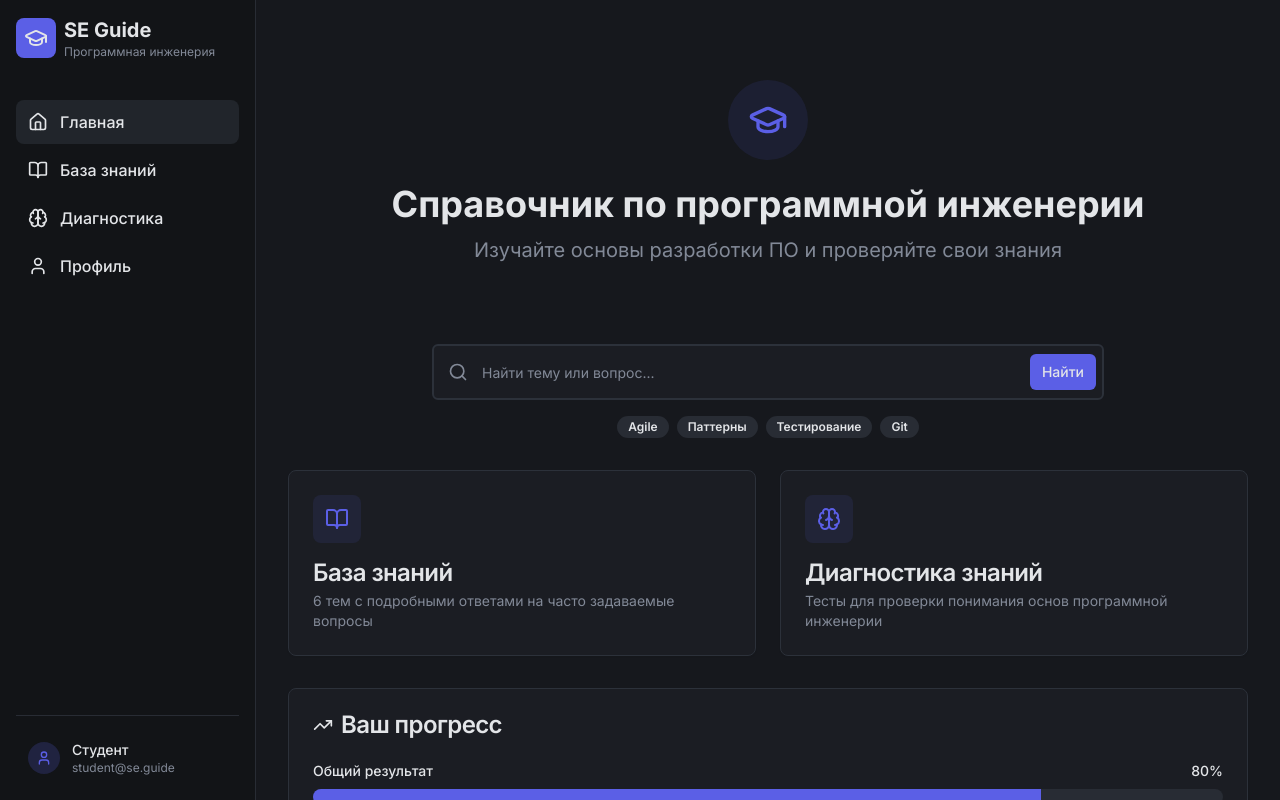
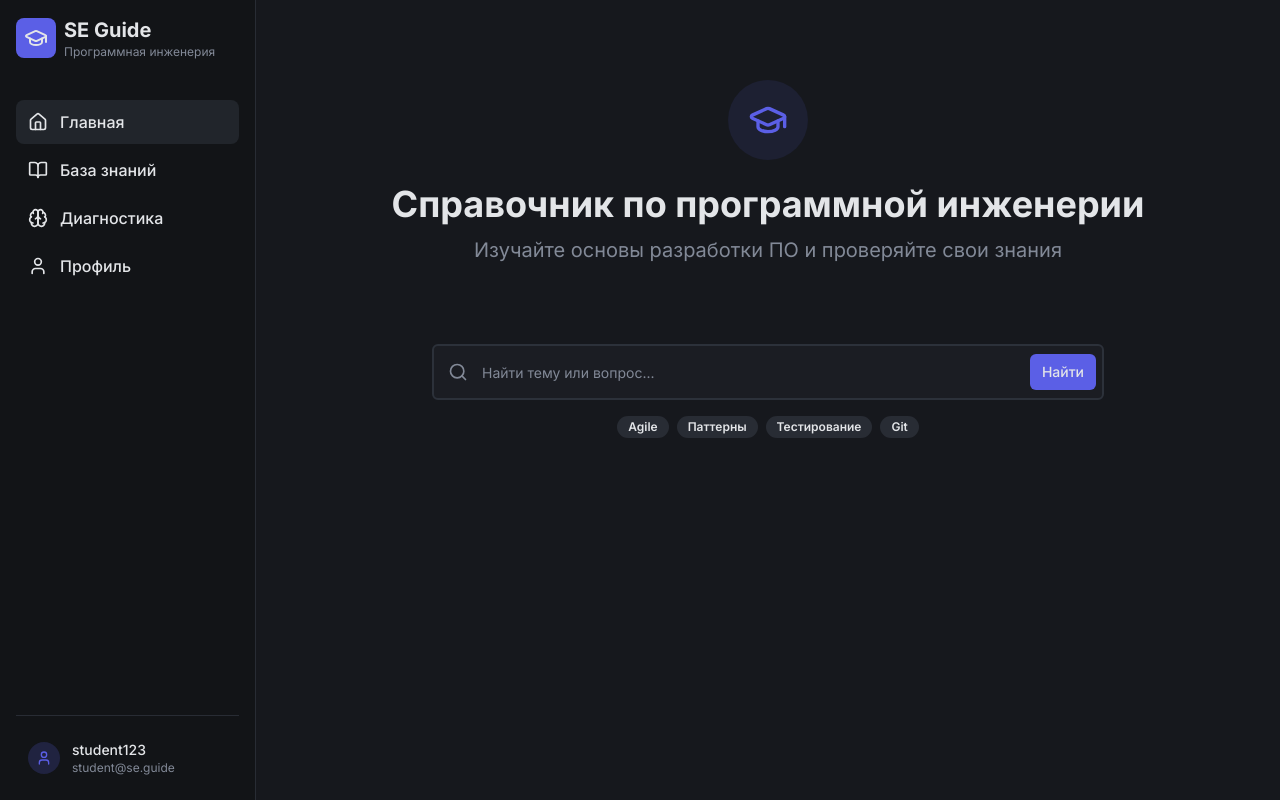
Before and after one commit to pr-poehali-dev/faq-software-engineering, a React (Vite) app: page / in a window 1280 px wide. Built offline with nearby package versions, Linux system fonts and the light colour scheme.

Commit message:
Правка главной: удаление лишних блоков

```diff
--- a/src/pages/Index.tsx
+++ b/src/pages/Index.tsx
@@ -181,30 +181,7 @@ const topics: Topic[] = [
       }
     ]
   },
-  {
-    id: 'requirements',
-    title: 'Требования к ПО',
-    icon: 'FileText',
-    description: 'Сбор и управление требованиями',
-    questions: [
-      {
-        question: 'Что такое требования к ПО?',
-        answer: 'Требования — это описание того, что должна делать система и какими свойствами обладать. Делятся на функциональные (что система делает) и нефункциональные (как система это делает).'
-      },
-      {
-        question: 'Что такое User Story?',
-        answer: 'User Story — краткое описание функциональности с точки зрения пользователя. Формат: "Как [роль] я хочу [действие], чтобы [результат]". Например: "Как покупатель я хочу добавить товар в корзину, чтобы купить его позже".'
-      },
-      {
-        question: 'Что такое MVP?',
-        answer: 'MVP (Minimum Viable Product) — минимально жизнеспособный продукт с базовой функциональностью для проверки гипотез. Позволяет получить обратную связь от пользователей на ранних этапах с минимальными затратами.'
-      },
-      {
-        question: 'Что такое нефункциональные требования?',
-        answer: 'Нефункциональные требования описывают качественные характеристики системы: производительность, безопасность, надежность, масштабируемость, удобство использования. Например: "Система должна обрабатывать 1000 запросов в секунду".'
-      }
-    ]
-  }
+
 ];
 
 const quizzes: Quiz[] = [
@@ -309,7 +286,7 @@ export default function Index() {
   const [currentView, setCurrentView] = useState<ViewType>('home');
   const [searchQuery, setSearchQuery] = useState('');
   const [searchResults, setSearchResults] = useState<Topic[]>([]);
-  const [userName, setUserName] = useState('Студент');
+  const [userName, setUserName] = useState('student123');
   const [userEmail, setUserEmail] = useState('student@se.guide');
   const [isEditingProfile, setIsEditingProfile] = useState(false);
   const [testHistory, setTestHistory] = useState<TestHistory[]>([
@@ -540,70 +517,6 @@ export default function Index() {
                     </Badge>
                   </div>
                 </div>
-
-                <div className="grid md:grid-cols-2 gap-6 mt-12">
-                  <Card className="hover:shadow-lg transition-shadow cursor-pointer" onClick={() => setCurrentView('topics')}>
-                    <CardHeader>
-                      <div className="w-12 h-12 rounded-lg bg-primary/10 flex items-center justify-center mb-3">
-                        <Icon name="BookOpen" className="text-primary" size={24} />
-                      </div>
-                      <CardTitle>База знаний</CardTitle>
-                      <CardDescription>
-                        {topics.length} тем с подробными ответами на часто задаваемые вопросы
-                      </CardDescription>
-                    </CardHeader>
-                  </Card>
-
-                  <Card className="hover:shadow-lg transition-shadow cursor-pointer" onClick={() => setCurrentView('diagnostics')}>
-                    <CardHeader>
-                      <div className="w-12 h-12 rounded-lg bg-primary/10 flex items-center justify-center mb-3">
-                        <Icon name="Brain" className="text-primary" size={24} />
-                      </div>
-                      <CardTitle>Диагностика знаний</CardTitle>
-                      <CardDescription>
-                        Тесты для проверки понимания основ программной инженерии
-                      </CardDescription>
-                    </CardHeader>
-                  </Card>
-                </div>
-
-                {testHistory.length > 0 && (
-                  <Card>
-                    <CardHeader>
-                      <CardTitle className="flex items-center gap-2">
-                        <Icon name="TrendingUp" size={20} />
-                        Ваш прогресс
-                      </CardTitle>
-                    </CardHeader>
-                    <CardContent>
-                      <div className="space-y-4">
-                        <div>
-                          <div className="flex justify-between mb-2">
-                            <span className="text-sm font-medium">Общий результат</span>
-                            <span className="text-sm font-medium">{calculateTotalProgress()}%</span>
-                          </div>
-                          <Progress value={calculateTotalProgress()} />
-                        </div>
-                        <div className="grid grid-cols-3 gap-4 pt-4">
-                          <div className="text-center">
-                            <div className="text-2xl font-bold text-primary">{testHistory.length}</div>
-                            <div className="text-xs text-muted-foreground">Тестов пройдено</div>
-                          </div>
-                          <div className="text-center">
-                            <div className="text-2xl font-bold text-primary">
-                              {testHistory.reduce((sum, t) => sum + t.score, 0)}
-                            </div>
-                            <div className="text-xs text-muted-foreground">Правильных ответов</div>
-                          </div>
-                          <div className="text-center">
-                            <div className="text-2xl font-bold text-primary">{calculateTotalProgress()}%</div>
-                            <div className="text-xs text-muted-foreground">Средний балл</div>
-                          </div>
-                        </div>
-                      </div>
-                    </CardContent>
-                  </Card>
-                )}
               </div>
             )}
 
@@ -835,16 +748,16 @@ export default function Index() {
                     {isEditingProfile ? (
                       <div className="space-y-4">
                         <div>
-                          <Label htmlFor="name">Имя</Label>
+                          <Label htmlFor="login">Логин</Label>
                           <Input
-                            id="name"
+                            id="login"
                             value={userName}
                             onChange={(e) => setUserName(e.target.value)}
                             className="mt-1"
                           />
                         </div>
                         <div>
-                          <Label htmlFor="email">Email</Label>
+                          <Label htmlFor="email">Почта</Label>
                           <Input
                             id="email"
                             type="email"
@@ -865,13 +778,14 @@ export default function Index() {
                       </div>
                     ) : (
                       <div className="space-y-4">
-                        <div className="flex items-center gap-4">
-                          <div className="w-16 h-16 rounded-full bg-primary/20 flex items-center justify-center">
-                            <Icon name="User" size={32} className="text-primary" />
+                        <div className="space-y-3">
+                          <div>
+                            <p className="text-sm text-muted-foreground mb-1">Логин</p>
+                            <p className="font-medium">{userName}</p>
                           </div>
                           <div>
-                            <p className="font-semibold text-lg">{userName}</p>
-                            <p className="text-muted-foreground">{userEmail}</p>
+                            <p className="text-sm text-muted-foreground mb-1">Почта</p>
+                            <p className="font-medium">{userEmail}</p>
                           </div>
                         </div>
                         <Button variant="outline" onClick={() => setIsEditingProfile(true)}>
```
